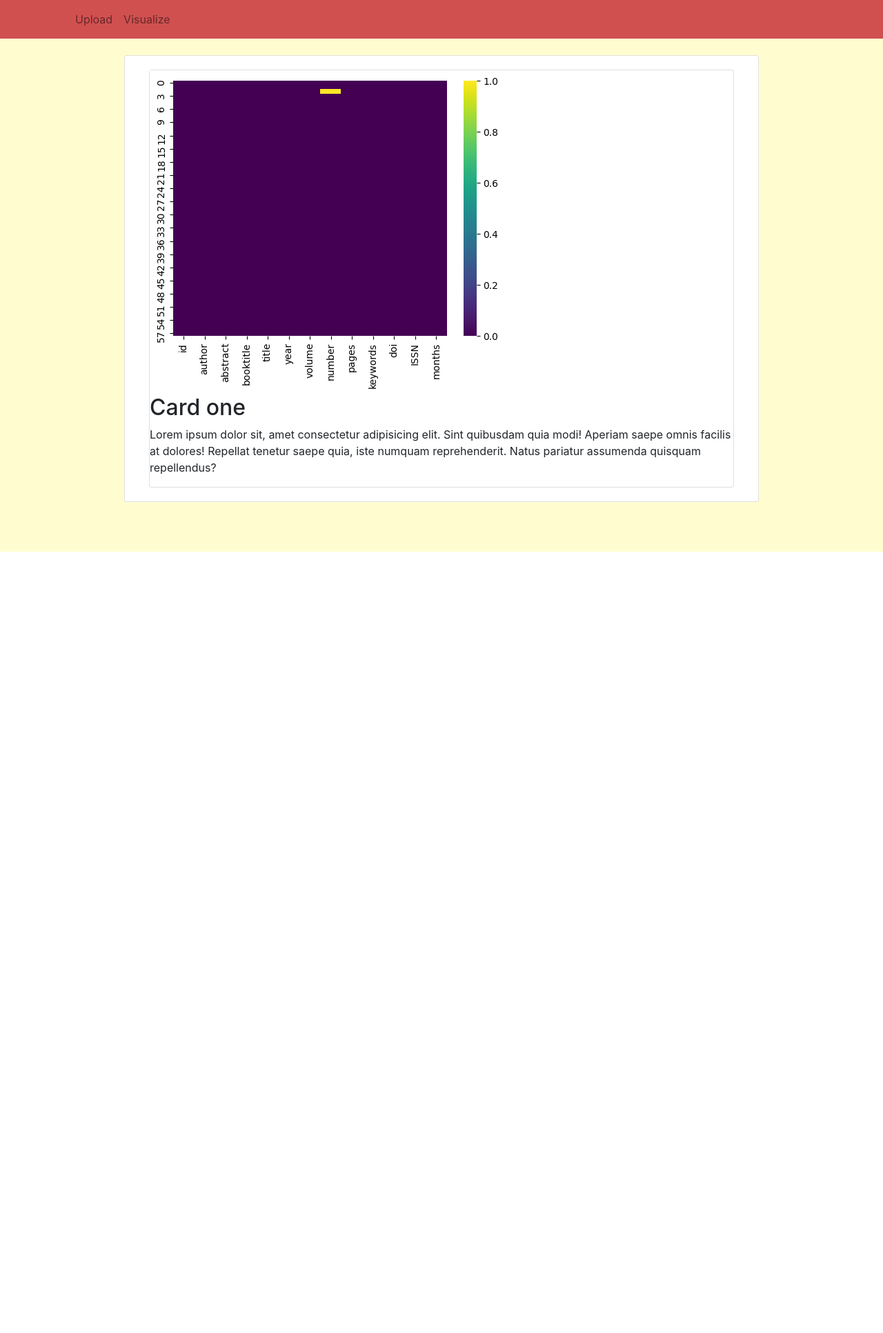
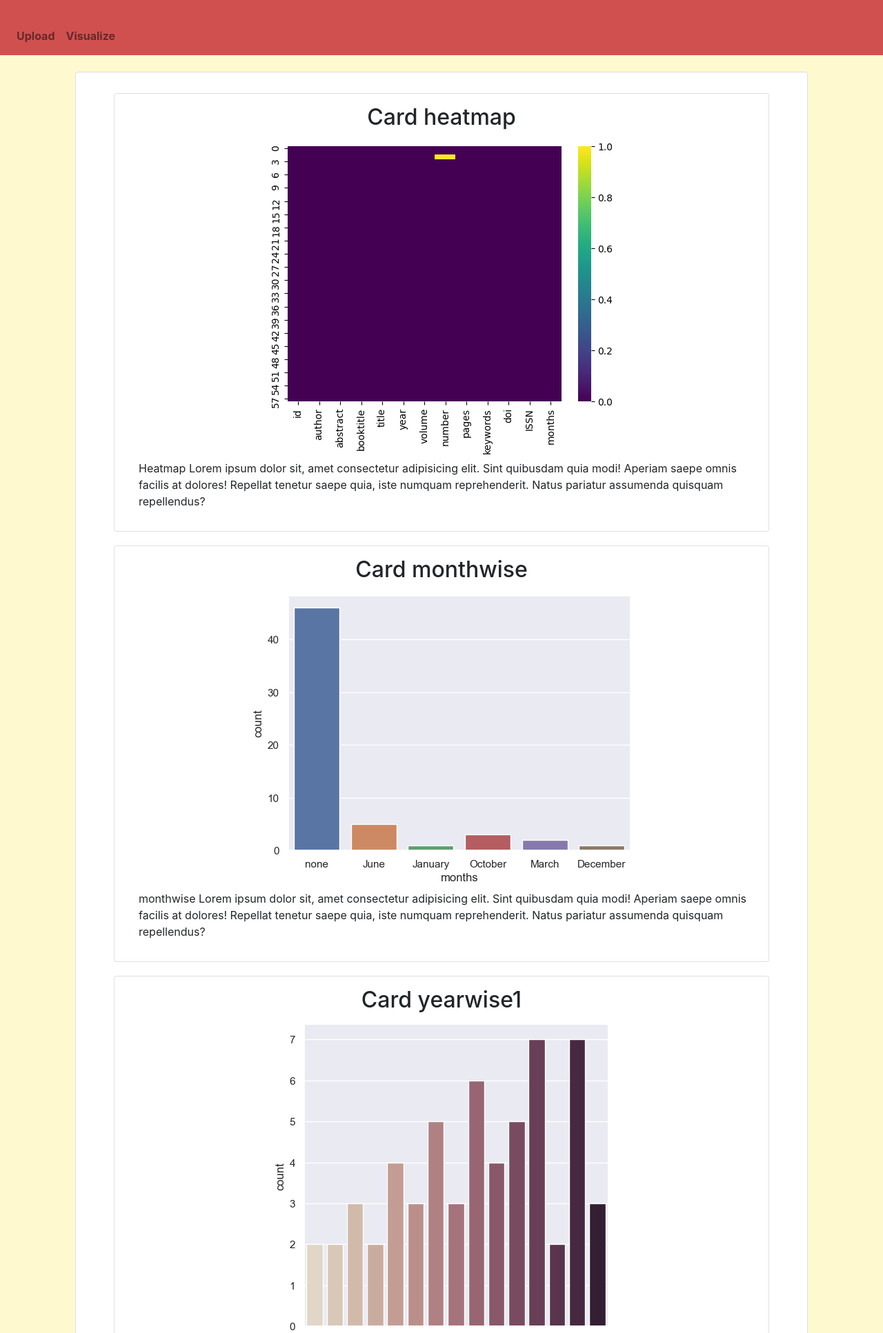
Before and after one commit to rohith1001/SSD24_SLR-Reporting_After_Data_Cleansing, a Django app: page / in a window 1280 px wide. Shown: the top 1933 px of the page at 69% size. Before the commit the page ends 800 px from the top, so only its background shows below. Run offline with Django 3.2, Linux system fonts and the light colour scheme; some libraries are stand-ins or nearby versions.

Commit message:
added graphs to UI

```diff
--- a/src/mysite/settings.py
+++ b/src/mysite/settings.py
@@ -118,9 +118,10 @@ USE_TZ = True
 # https://docs.djangoproject.com/en/3.1/howto/static-files/
 
 STATIC_URL = '/static/'
-STATIC_ROOT = os.path.join(BASE_DIR, 'static')
+STATIC_ROOT = os.path.join(BASE_DIR, 'staticfiles')
 STATICFILES_DIRS = [
-    os.path.join(BASE_DIR, "images"),
+    os.path.join(BASE_DIR, 'static'),
+    os.path.join(BASE_DIR, 'images'),
 ]
 
 MEDIA_ROOT = os.path.join(BASE_DIR, 'media')
--- a/src/static/css/app.css
+++ b/src/static/css/app.css
@@ -1,3 +1,11 @@
 body {
-  background-color: #fffdd0;
+  background-color: #fff9d0;
 }
+
+.nav-link {
+  font-weight: bold;
+}
+
+.nav-link:hover {
+  background-color: white;
+}
--- a/src/static/css/mystyle.css
+++ b/src/static/css/mystyle.css
@@ -1,16 +1,16 @@
-* {
+/* * {
   margin: 0;
   padding: 0;
   font-family: "Poppins", sans-serif;
-}
+} */
 
-body {
+/* body {
   display: flex;
   justify-content: center;
   align-items: center;
   min-height: 100vh;
   background: #112128;
-}
+} */
 
 .container {
   position: relative;
@@ -22,8 +22,9 @@ body {
 }
 
 .container .card {
+  align-items: center;
   position: relative;
-  max-width: 450px;
+  max-width: 1000px;
   background: #fff;
   margin: 10px;
   padding: 15px;
--- /dev/null
+++ b/src/templates/app.css
@@ -0,0 +1,3 @@
+body {
+  background-color: #fffdd0;
+}
--- a/src/templates/base.html
+++ b/src/templates/base.html
@@ -12,15 +12,20 @@
       integrity="sha384-MCw98/SFnGE8fJT3GXwEOngsV7Zt27NXFoaoApmYm81iuXoPkFOJwJ8ERdknLPMO"
       crossorigin="anonymous"
     />
-    <link rel="stylesheet" type="text/css" href="{% static "css/app.css" %}" />
+    <link rel="stylesheet" type="text/css" href="{% static 'css/app.css' %}" />
+    <link
+      rel="stylesheet"
+      type="text/css"
+      href="{% static 'css/mystyle.css' %}"
+    />
     <title>{% block title %}SSD Team 24{% endblock %}</title>
   </head>
-  <body style="background-color: #fffdd0">
+  <body>
     <nav
       class="navbar navbar-expand-lg navbar-light mb-4"
-      style="background-color: #d05050"
+      style="background-color: #d05050; width: auto"
     >
-      <div class="container">
+      <div class="basecontainer">
         <a class="navbar-brand" href="{% url 'home' %}"></a>
         <button
           class="navbar-toggler"
@@ -45,7 +50,7 @@
         </div>
       </div>
     </nav>
-    <div class="container">
+    <div class="basecontainer">
       <div class="row justify-content-center">
         <div class="col-lg-10 col-md-12">
           <div class="card mb-4">
--- a/src/templates/home.html
+++ b/src/templates/home.html
@@ -2,13 +2,49 @@
 <div class="container">
   {% load static %}
   <div class="card">
+    <h2>Card heatmap</h2>
     <div class="imgBx"><img src="{% static "heatmap.png" %}" /></div>
     <div class="content">
-      <h2>Card one</h2>
       <p>
-        Lorem ipsum dolor sit, amet consectetur adipisicing elit. Sint quibusdam
-        quia modi! Aperiam saepe omnis facilis at dolores! Repellat tenetur
-        saepe quia, iste numquam reprehenderit. Natus pariatur assumenda
+        Heatmap Lorem ipsum dolor sit, amet consectetur adipisicing elit. Sint
+        quibusdam quia modi! Aperiam saepe omnis facilis at dolores! Repellat
+        tenetur saepe quia, iste numquam reprehenderit. Natus pariatur assumenda
+        quisquam repellendus?
+      </p>
+    </div>
+  </div>
+  <div class="card">
+    <h2>Card monthwise</h2>
+    <div class="imgBx"><img src="{% static "monthwise.png" %}" /></div>
+    <div class="content">
+      <p>
+        monthwise Lorem ipsum dolor sit, amet consectetur adipisicing elit. Sint
+        quibusdam quia modi! Aperiam saepe omnis facilis at dolores! Repellat
+        tenetur saepe quia, iste numquam reprehenderit. Natus pariatur assumenda
+        quisquam repellendus?
+      </p>
+    </div>
+  </div>
+  <div class="card">
+    <h2>Card yearwise1</h2>
+    <div class="imgBx"><img src="{% static "yearwise1.png" %}" /></div>
+    <div class="content">
+      <p>
+        yearwise1 Lorem ipsum dolor sit, amet consectetur adipisicing elit. Sint
+        quibusdam quia modi! Aperiam saepe omnis facilis at dolores! Repellat
+        tenetur saepe quia, iste numquam reprehenderit. Natus pariatur assumenda
+        quisquam repellendus?
+      </p>
+    </div>
+  </div>
+  <div class="card">
+    <h2>Card yearwise2</h2>
+    <div class="imgBx"><img src="{% static "yearwise2.png" %}" /></div>
+    <div class="content">
+      <p>
+        yearwise2 Lorem ipsum dolor sit, amet consectetur adipisicing elit. Sint
+        quibusdam quia modi! Aperiam saepe omnis facilis at dolores! Repellat
+        tenetur saepe quia, iste numquam reprehenderit. Natus pariatur assumenda
         quisquam repellendus?
       </p>
     </div>
```
